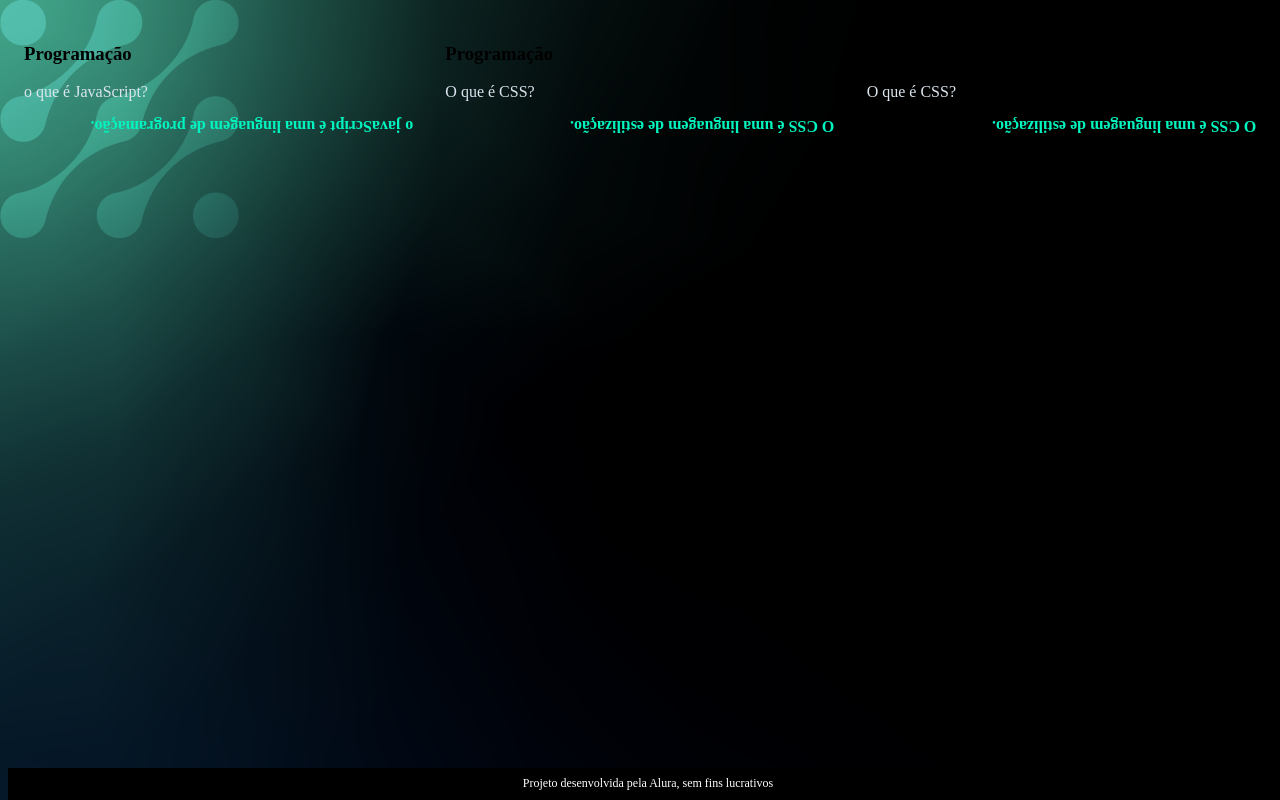
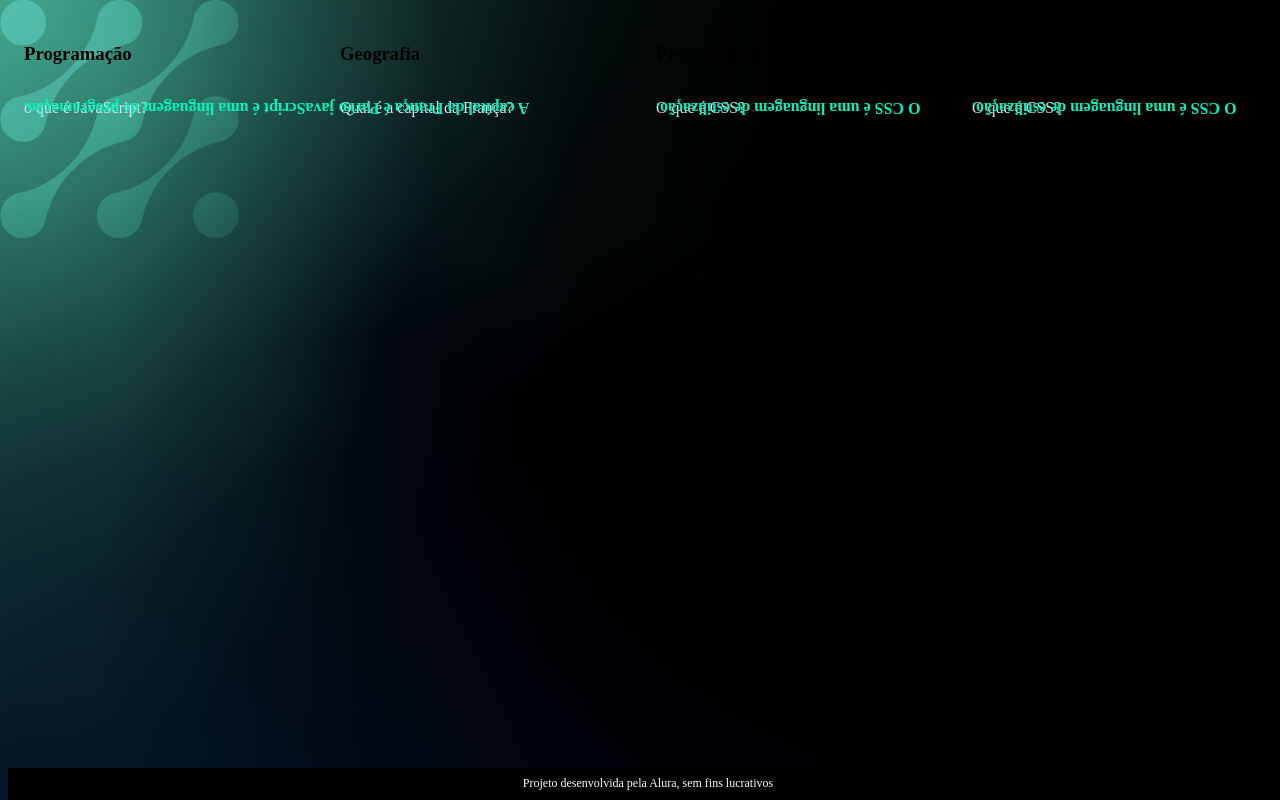
Before and after one commit to jaquellineh/flashcard, a plain HTML site: page index.html in a window 1280 px wide. Drawn offline with Linux system fonts and the light colour scheme.

Commit message:
position

```diff
--- a/index.html
+++ b/index.html
@@ -17,6 +17,17 @@
                     </div>
                     <div class="cartao__conteudo__resposta">
                       <p> o javaScript é uma linguagem de programação.</p>
+                    </div>
+                </div>
+            </article>
+            <article class="cartao">
+                <div class="cartao__conteudo">
+                    <h3>Geografia</h3>
+                    <div class="cartao__conteudo__pergunta">
+                       <p> Qual é a capital da França?</p>
+                    </div>
+                    <div class="cartao__conteudo__resposta">
+                      <p> A capital da França é París.</p>
                     </div>
                 </div>
             </article>
--- a/style.css
+++ b/style.css
@@ -55,6 +55,12 @@ footer p{
     backface-visibility: hidden;
 }
 
+.cartao_conteudo p{
+    margin-top: 1rem;
+    padding: 2rem;
+    margin-top: 4rem;
+}
+
 .cartao__conteudo__pergunta p {
     color: var(--text-color);
     font-weight:500;
@@ -72,6 +78,8 @@ footer p{
 .cartao__conteudo__pergunta,
 .cartao__conteudo__resposta{
     backface-visibility: hidden;
+    position: absolute;
+
 }
 
 .cartao__conteudo__resposta{
```
